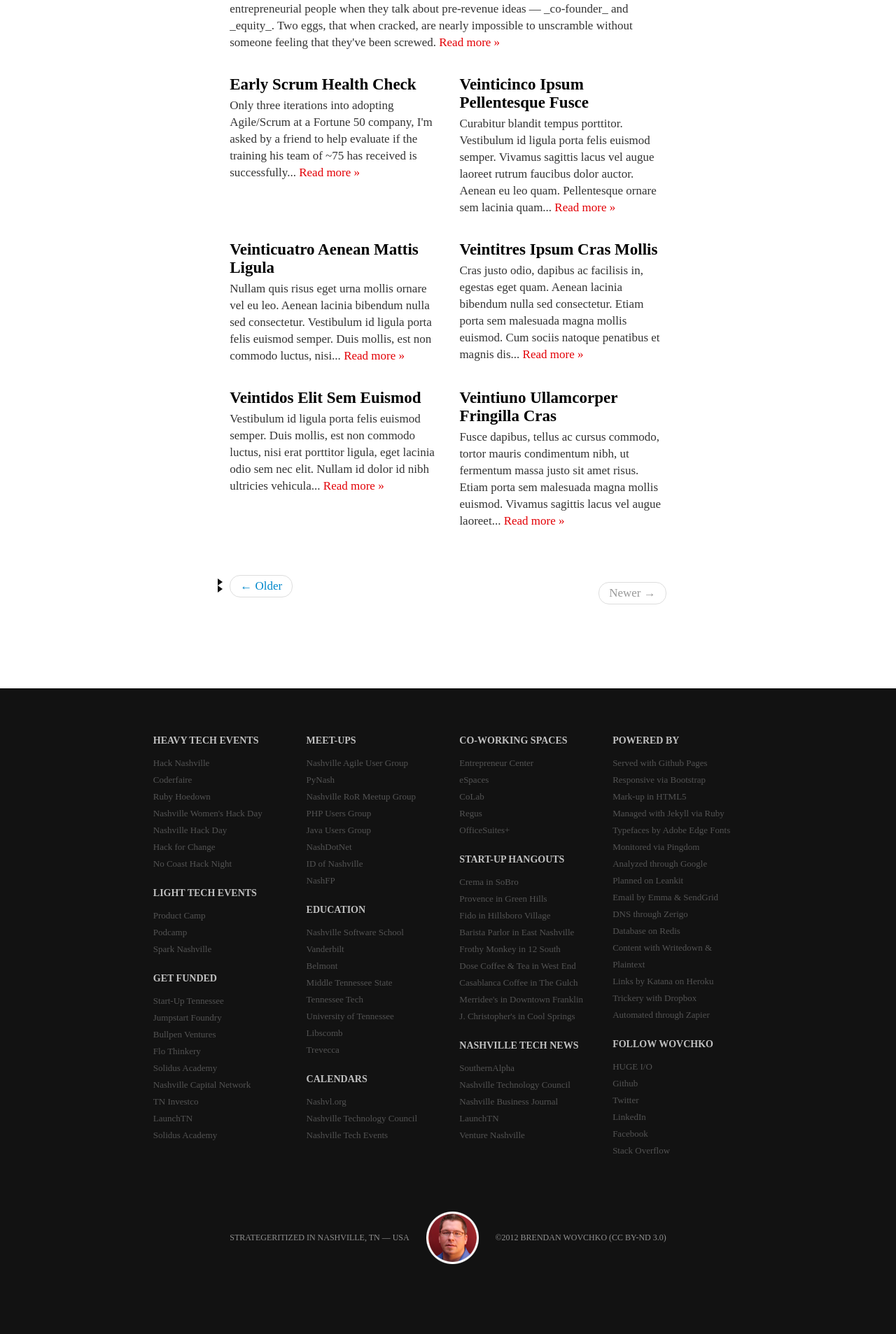
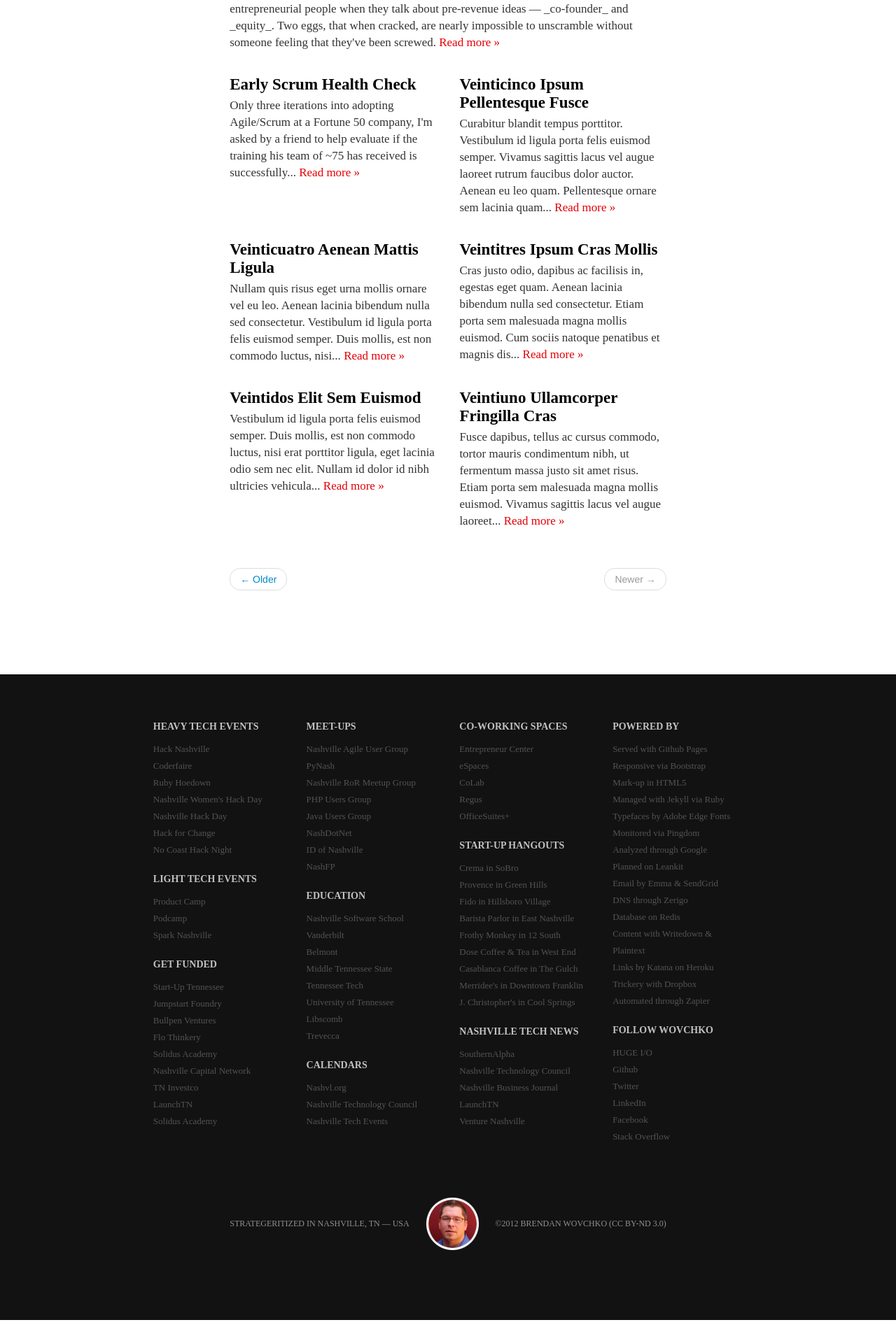
Before and after one commit to wovchko/inklings, a Jekyll site: the page built from index.html, in a window 1280 px wide. Shown: the part 943-2850 px from the top of the page at 70% size. Built offline with Jekyll 4.4.1, drawn with Linux system fonts in a browser that asks for light colours; Markdown is read by kramdown in place of the engine named in the settings; the list of posts is cut into pages by our own code.

Commit message:
Add styles

```diff
--- a/css/bootstrap_custom.css
+++ b/css/bootstrap_custom.css
@@ -790,23 +790,6 @@
 .recent p a {
   color: #e30006;
   white-space: nowrap;
-}
-.recent ul {
-    font-family: marvel, serif;
-    font-size: 17px;
-    list-style: none;
-}
-.recent li:before {
-    content: "";
-    border-color: transparent #111;
-    border-style: solid;
-    border-width: 0.35em 0 0.35em 0.45em;
-    display: block;
-    height: 0;
-    width: 0;
-    left: -1em;
-    top: 0.9em;
-    position: relative;
 }
 .footer {
   padding: 45px 0 0 0;
```
